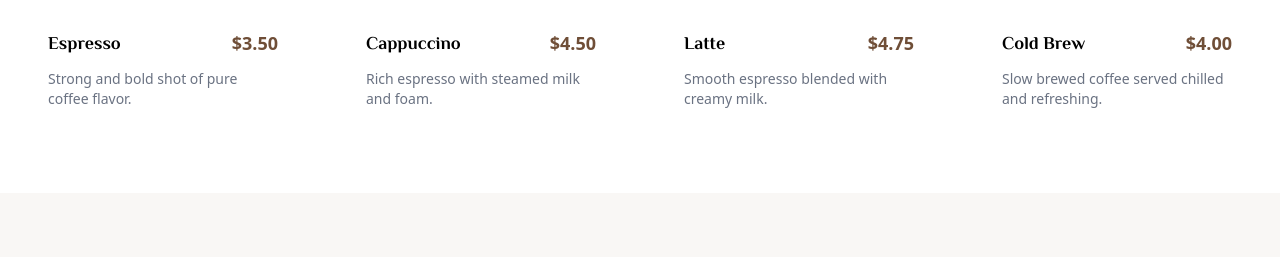
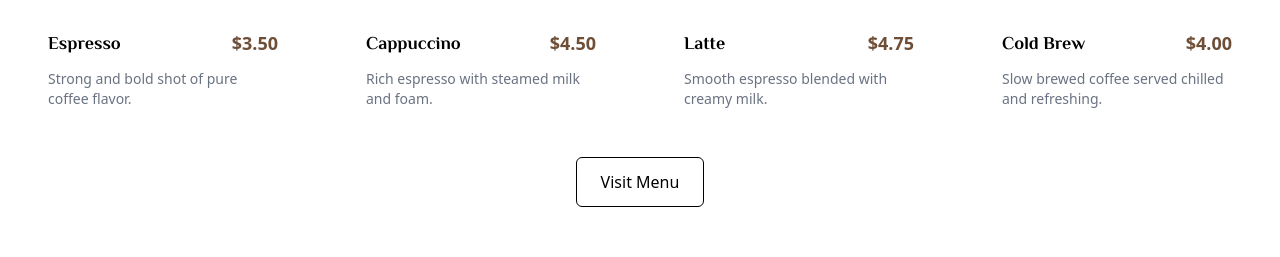
Before and after one commit to 321456987737/arvaci, a Next.js app: page / in a window 1280 px wide. Shown: the part 1981-2238 px from the top of the page. Built offline with nearby package versions, Linux system fonts and the light colour scheme.

Commit message:
button added

```diff
--- a/src/components/home/menusection.js
+++ b/src/components/home/menusection.js
@@ -2,6 +2,7 @@
 import React from "react";
 import Image from "next/image";
 import { motion } from "framer-motion";
+import Link from "next/link";
 const drinks = [
   {
     name: "Espresso",
@@ -117,6 +118,13 @@ export default function Menusection() {
   </motion.div>
 ))}
         </motion.div>
+        <div className="flex w-full items-center justify-center">
+            <Link href="/Menu">
+              <button className="mt-6 px-6 py-3 cursor-pointer border text-black rounded-md transition hover:scale-105">
+                Visit Menu
+              </button>
+            </Link>
+        </div>
       </div>
     </section>
   );
--- a/src/components/menu/menu.js
+++ b/src/components/menu/menu.js
@@ -308,6 +308,11 @@ export default function MenuSection() {
             </motion.div>
           ))}
         </div>
+        <div>
+          <button>
+            mamamia
+          </button>
+        </div>
       </div>
     </section>
   );
```
